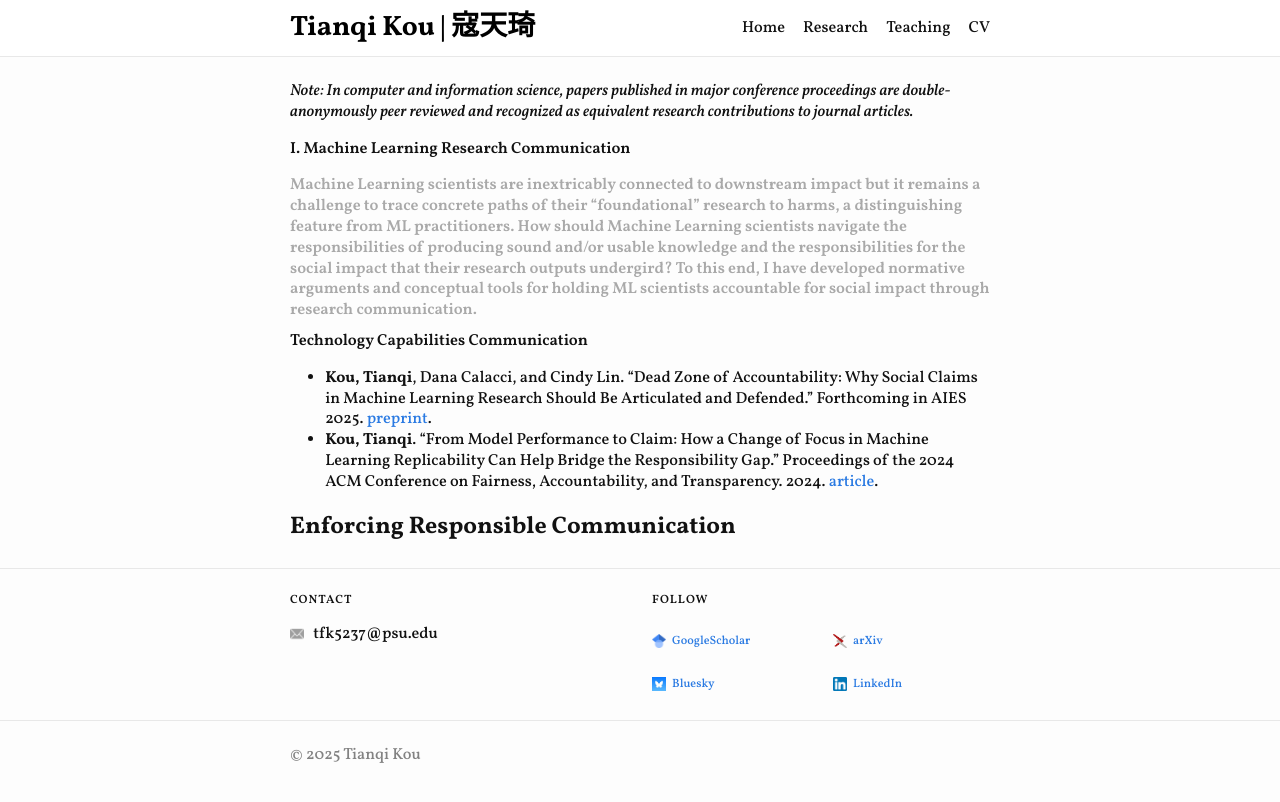
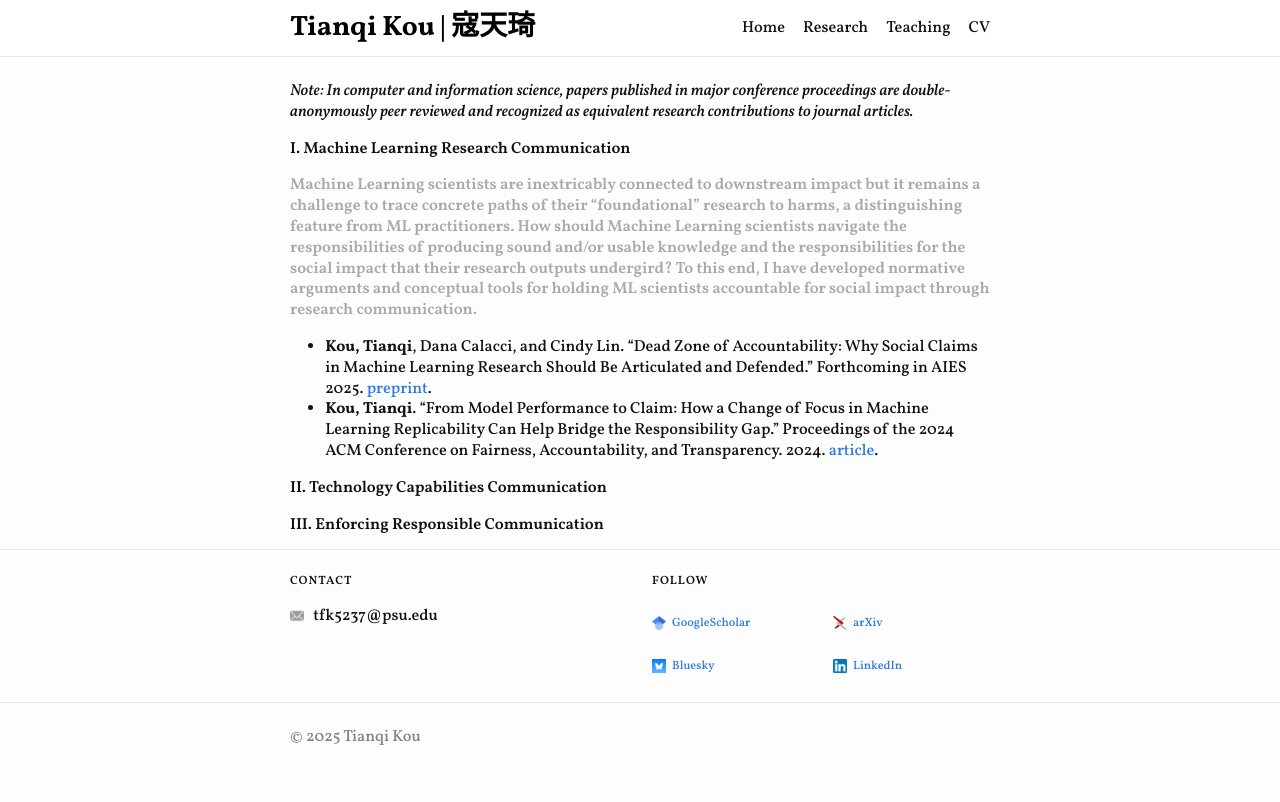
Before and after one commit to koutianqi/koutianqi.github.io, a Jekyll site: the page built from pages/research.markdown, in a window 1280 px wide. Shown: the top 802 px of the page. Built offline with Jekyll 4.4.1, drawn with Linux system fonts in a browser that asks for light colours.

Commit message:
Update research.markdown

```diff
--- a/pages/research.markdown
+++ b/pages/research.markdown
@@ -8,10 +8,11 @@ _Note: In computer and information science, papers published in major conference
 ### I. Machine Learning Research Communication
 ### <span style="color: #A9A9A9;">Machine Learning scientists are inextricably connected to downstream impact but it remains a challenge to trace concrete paths of their “foundational” research to harms, a distinguishing feature from ML practitioners. How should Machine Learning scientists navigate the responsibilities of producing sound and/or usable knowledge and the responsibilities for the social impact that their research outputs undergird? To this end, I have developed normative arguments and conceptual tools for holding ML scientists accountable for social impact through research communication.</span>
 
-
-## Technology Capabilities Communication
-
 - **Kou, Tianqi**, Dana Calacci, and Cindy Lin. "Dead Zone of Accountability: Why Social Claims in Machine Learning Research Should Be Articulated and Defended." Forthcoming in AIES 2025. [preprint](https://arxiv.org/pdf/2404.13131?).
 - **Kou, Tianqi**. "From Model Performance to Claim: How a Change of Focus in Machine Learning Replicability Can Help Bridge the Responsibility Gap." Proceedings of the 2024 ACM Conference on Fairness, Accountability, and Transparency. 2024. [article](https://arxiv.org/pdf/2404.13131?).
 
-# Enforcing Responsible Communication
+### II. Technology Capabilities Communication
+
+
+
+### III. Enforcing Responsible Communication
```
